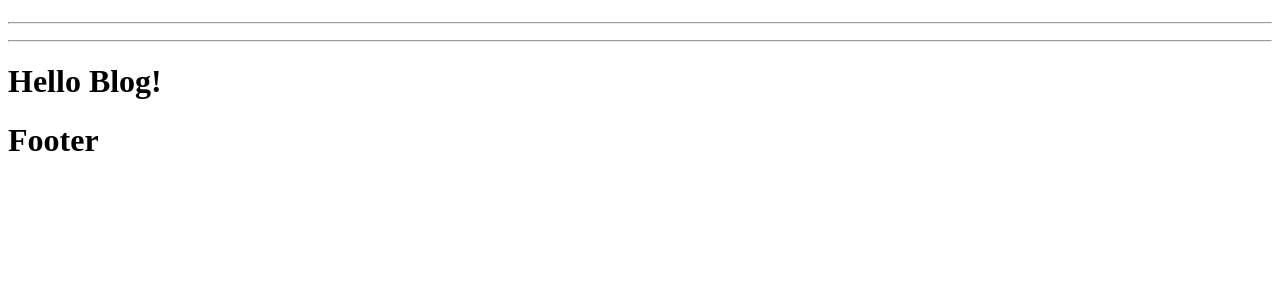
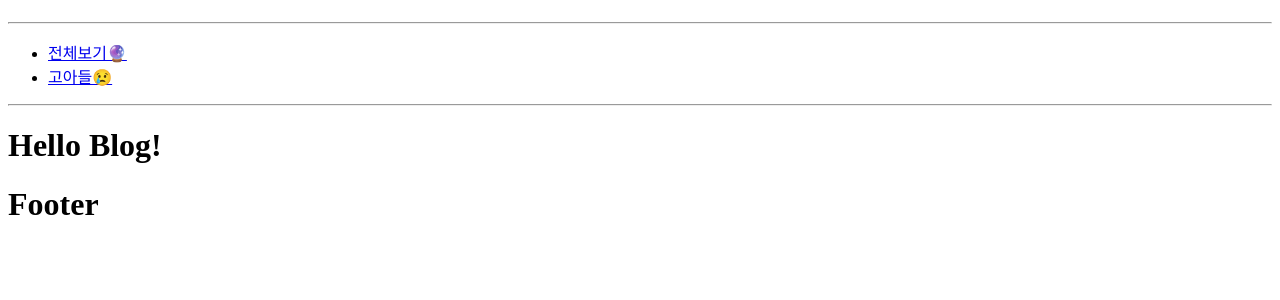
Before and after one commit to sisu-01/sisu2, a Django app: page /blog/ in a window 1280 px wide. Shown: the part 58-358 px from the top of the page. Run offline with Django 4.2, Linux system fonts and the light colour scheme; data that the repository does not hold is empty.

Commit message:
전체보기, tree 가 null인 post들 보기 추가

```diff
--- a/blog/urls.py
+++ b/blog/urls.py
@@ -6,7 +6,7 @@ app_name = 'blog'
 
 urlpatterns = [
     path('', views.index, name='index'),
-    path('list/<int:id>', views.listz, name='list'),
+    path('list/<str:id>', views.listz, name='list'),
     path('post/<int:id>', views.post, name='post'),
     path('create/', views.create, name='create'),
     path('update/<int:id>', views.update, name='update'),
--- a/blog/views.py
+++ b/blog/views.py
@@ -25,10 +25,17 @@ def index(request):
     return render(request, base_template, context)
 
 def listz(request, id):
-    trees = BlogTree.objects.all().order_by('seq')
-    tree_title = trees.get(pk=id).title
-    tree_list = find_child(trees, id)
-    postList = BlogPost.objects.filter(tree__in=tree_list).order_by('-insert_date')
+    if id == 'all':
+        tree_title = '전체보기'
+        postList = BlogPost.objects.all().order_by('-insert_date')
+    elif id == 'null':
+        tree_title = '고아들'
+        postList = BlogPost.objects.filter(tree=None).order_by('-insert_date')
+    else:
+        trees = BlogTree.objects.all().order_by('seq')
+        tree_title = trees.get(pk=id).title
+        tree_list = find_child(trees, int(id))
+        postList = BlogPost.objects.filter(tree__in=tree_list).order_by('-insert_date')
     context = {
         'postList': postList,
         'tree_title': tree_title,
--- a/templates/blog/blog_base.html
+++ b/templates/blog/blog_base.html
@@ -14,10 +14,12 @@
             {% if user.is_authenticated %}
             <a href="{% url 'blog:tree' %}">트리설정</a>
             {% endif %}
-        {% getTree as menus %}
-        {% for node in menus %}
-            {% include 'blog/tree.html' %}
-        {% endfor %}
+            <li><a href="{% url 'blog:list' 'all' %}">전체보기🔮</a></li>
+            {% getTree as menus %}
+            {% for node in menus %}
+                {% include 'blog/tree.html' %}
+            {% endfor %}
+            <li><a href="{% url 'blog:list' 'null' %}">고아들😢</a></li>
         </ul>
     <hr/>
     {% include template %}
```
